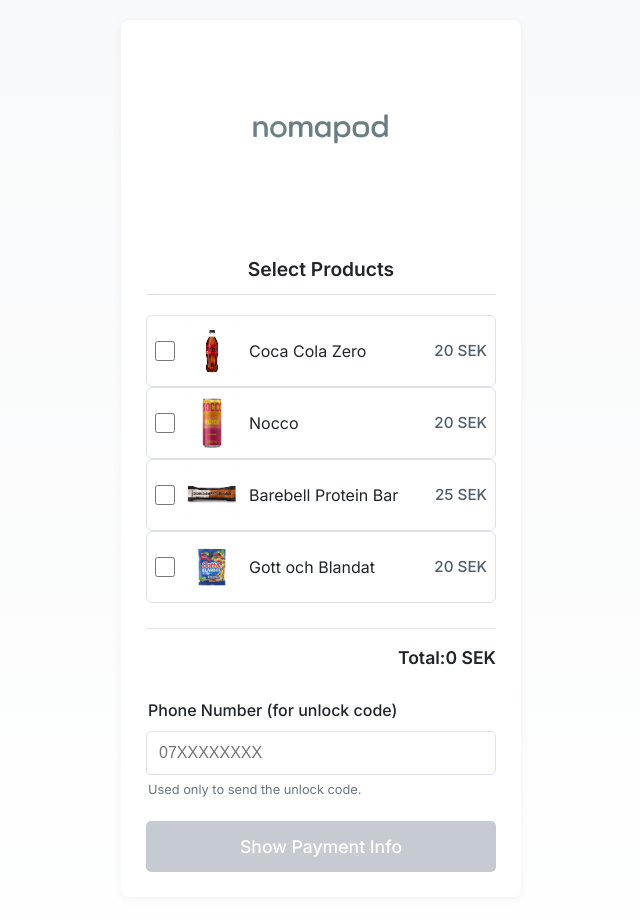
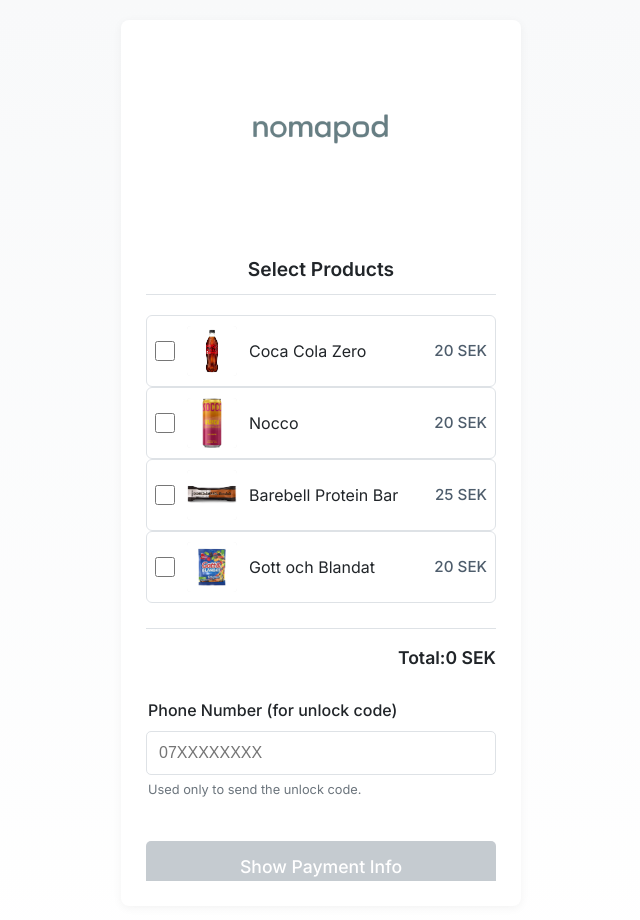
Before and after one commit to HectorFylkner/nomapod, a React (Vite) app: page / in a window 1280 px wide. Shown: the top 920 px of the page, without its empty margins (319-959 px from the left). Built offline with nearby package versions, Linux system fonts and the light colour scheme.

Commit message:
feat: Implement card flip animation for payment info

```diff
--- a/src/App.css
+++ b/src/App.css
@@ -255,32 +255,66 @@
     }
 }
 
-/* Payment Info Section */
-.payment-info-wrapper {
-    /* Wrapper to handle smooth transition */
-    transition: max-height 0.4s ease-in-out, opacity 0.4s ease-in-out, transform 0.4s ease-in-out, margin-top 0.4s ease-in-out;
-    max-height: 0;
-    opacity: 0;
-    transform: translateY(-10px);
-    overflow: hidden;
-    margin-top: 0;
+/* Card Flip Styles */
+.payment-flipper-container {
+  perspective: 1000px; /* Enables 3D space */
+  margin-top: 20px; /* Space above the card */
+  position: relative;
+  width: 100%;
+  max-width: 400px; /* Match button/container width */
+  min-height: 60px; /* Approx height of button to prevent layout shift */
 }
 
-.payment-info-wrapper.visible {
-    max-height: 1000px; /* Large enough to fit content */
-    opacity: 1;
-    transform: translateY(0);
-    margin-top: 30px; /* Original margin */
+.payment-flipper {
+  position: relative; /* Changed from absolute to relative if container has min-height */
+  width: 100%;
+  min-height: 60px; /* Ensure flipper takes up initial space */
+  transition: transform 0.7s cubic-bezier(0.4, 0.0, 0.2, 1); /* Smoother transition */
+  transform-style: preserve-3d;
 }
 
+/* Apply flip transform when container has .show-back */
+.payment-flipper-container.show-back .payment-flipper {
+  transform: rotateY(180deg);
+}
+
+.payment-flipper-front,
+.payment-flipper-back {
+  position: absolute; /* Position faces on top of each other */
+  top: 0;
+  left: 0;
+  width: 100%;
+  height: 100%; /* Ensure back face covers the area */
+  -webkit-backface-visibility: hidden; /* Hide back side of element during flip */
+  backface-visibility: hidden;
+  /* Add overflow hidden potentially if content might briefly exceed bounds */
+  overflow: hidden;
+}
+
+.payment-flipper-front {
+  /* Front is visible by default */
+  z-index: 2; /* Ensure front is initially above */
+}
+
+.payment-flipper-back {
+  transform: rotateY(180deg); /* Pre-rotate the back face */
+  /* Ensure back content starts at top, background, etc. */
+  display: flex; /* Use flex to align content if needed */
+  flex-direction: column;
+  background-color: var(--card-background); /* Give back a solid background */
+  border-radius: 8px; /* Match container rounding if needed */
+  /* Note: The .payment-info styles will apply inside this */
+}
+
+/* Adjust original .payment-info styles */
 .payment-info {
-    /* Original styles, but remove margin-top and overflow/transitions */
-    /* margin-top: 30px; */
-    border-radius: 8px;
-    background-color: #e9ecef;
-    /* overflow: hidden; */
+    border: none; /* Remove border, handled by back face potentially */
+    border-radius: 8px; /* Ensure consistent rounding */
+    /* background-color: #e9ecef;  Apply background to back face instead? */
     padding: 20px;
-    border: 1px solid var(--border-color);
+    /* Remove margin-top */
+    width: 100%; /* Ensure it fills the back face */
+    box-sizing: border-box;
 }
 
 .payment-info h3 {
--- a/src/App.jsx
+++ b/src/App.jsx
@@ -168,7 +168,9 @@
               phoneHasInput={phoneHasInput}
             />
 
-            {!showPaymentInfo && (
+            <div className={`payment-flipper-container ${showPaymentInfo ? 'show-back' : ''}`}>
+              <div className="payment-flipper">
+                <div className="payment-flipper-front">
                   <button
                       className={`payment-button ${isSubmitting ? 'loading' : ''} ${showPulse ? 'pulse-enable' : ''}`}
                       onClick={handleShowPaymentInfo}
@@ -177,11 +179,8 @@
                   >
                       <span>Show Payment Info</span>
                   </button>
-            )}
-          </>
-        )}
-
-        <div className={`payment-info-wrapper ${showPaymentInfo ? 'visible' : ''}`}>
+                </div>
+                <div className="payment-flipper-back">
                   <PaymentInfo
                     products={products}
                     selectedProductIds={selectedProductIds}
@@ -190,7 +189,10 @@
                     onCancel={handleCancelPayment}
                   />
                 </div>
-
+              </div>
+            </div>
+          </>
+        )}
       </div>
       <Footer />
     </>
```
Lines whose indentation alone changed are shown as unchanged.
